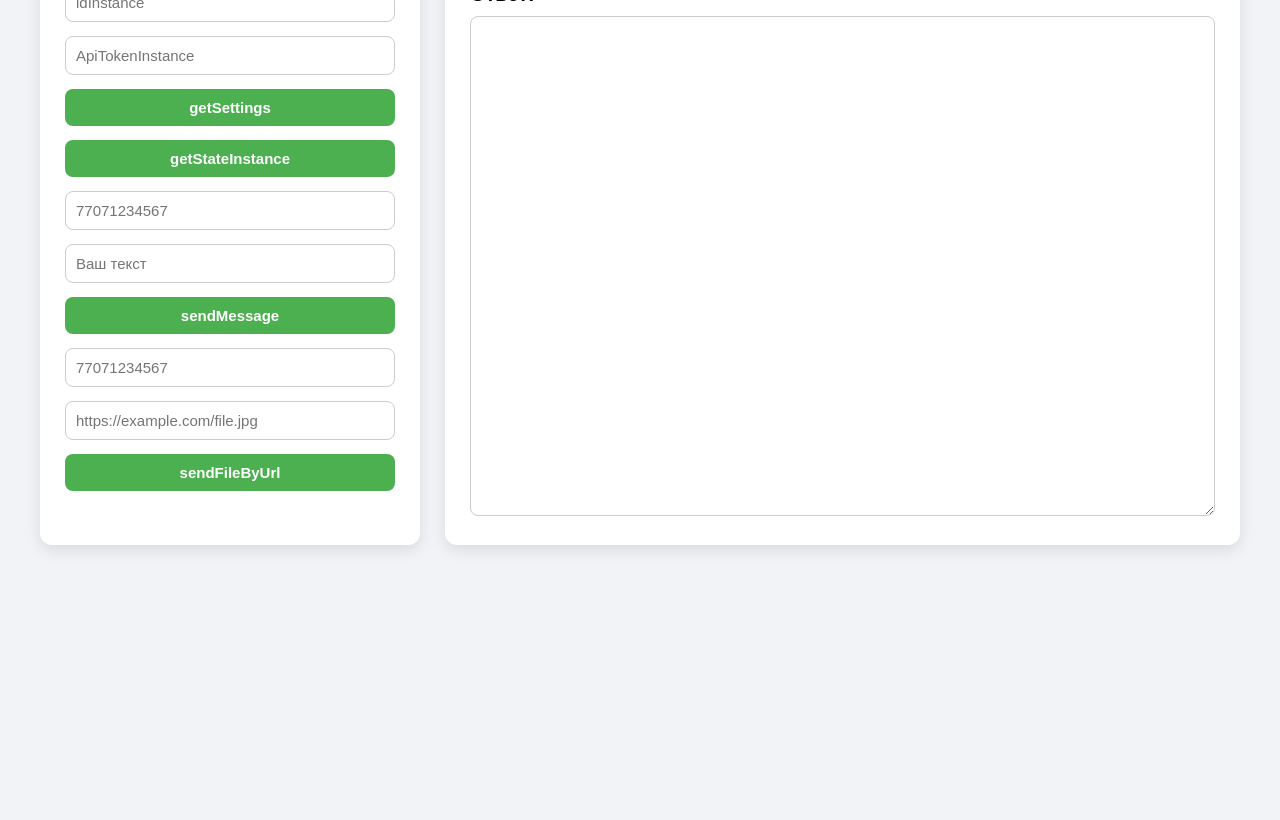
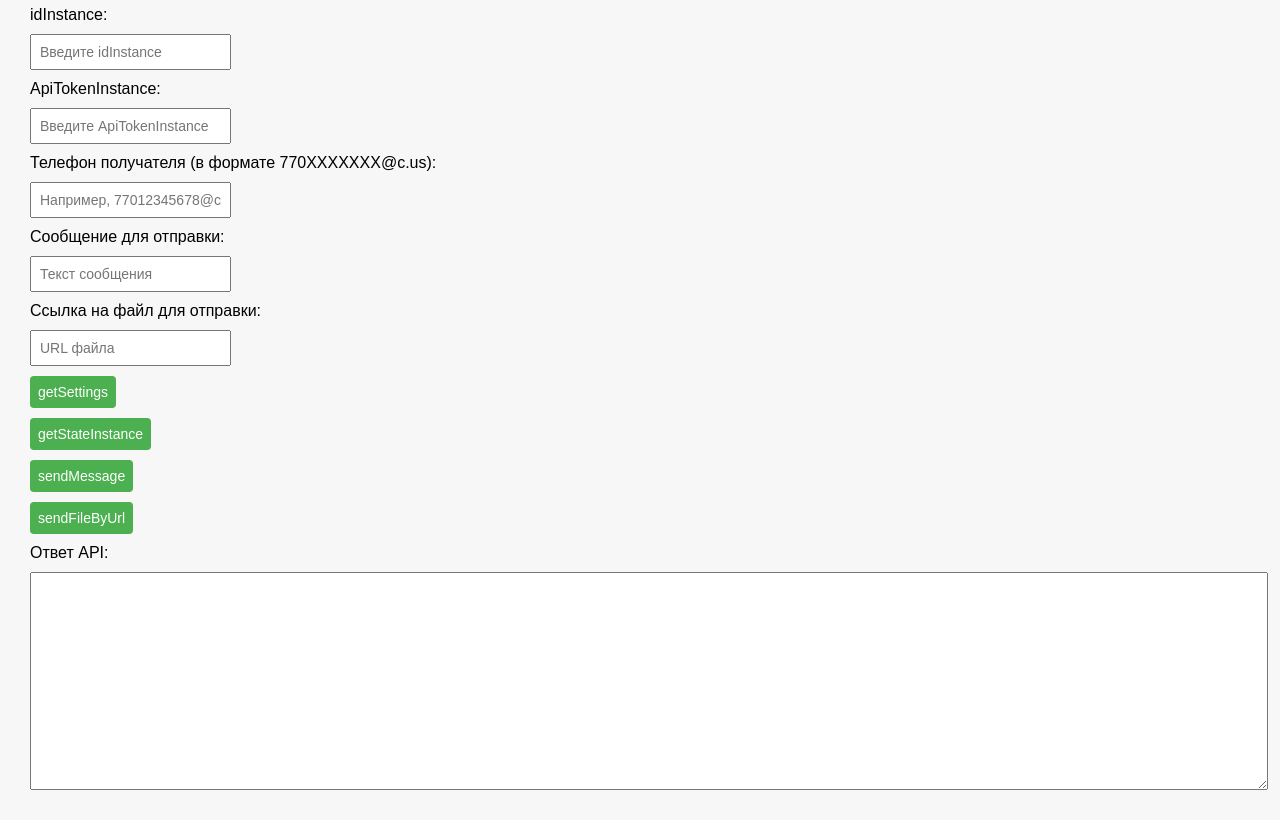
Before and after one commit to ZhasZh/green-api-test, a plain HTML site: page index.html in a window 1280 px wide. Shown: the part 82-902 px from the top of the page. Before the commit the page ends 800 px from the top, so only its background shows below. Drawn offline with Linux system fonts and the light colour scheme.

Commit message:
Update index.html

```diff
--- a/index.html
+++ b/index.html
@@ -2,139 +2,142 @@
 <html lang="ru">
 <head>
     <meta charset="UTF-8">
-<title>GREEN API Test</title>
-
+    <title>Тестовое задание GREEN-API</title>
     <style>
         body {
             font-family: Arial, sans-serif;
-        background:#f2f3f7;
-        margin:0;
-        padding:0;
+            margin: 30px;
+            background-color: #f7f7f7;
         }
-
-    .container {
-        display: flex;
-        gap: 25px;
-        padding: 40px;
-        max-width: 1300px;
-        margin: auto;
+        h1 {
+            color: #333;
         }
-
-    .left-panel, .right-panel {
-        background:white;
-        border-radius:12px;
-        padding:25px;
-        box-shadow:0 5px 15px rgba(0,0,0,.1);
+        input, textarea, button {
+            display: block;
+            margin: 10px 0;
+            padding: 8px;
+            font-size: 14px;
         }
-
-    .left-panel {
-        width:330px;
-        display:flex;
-        flex-direction:column;
-        gap:14px;
+        textarea {
+            width: 100%;
+            height: 200px;
+            resize: vertical;
         }
-
-    input, textarea, button {
-        width:100%;
-        padding:10px;
-        font-size:15px;
-        border-radius:8px;
-        border:1px solid #ccc;
-        box-sizing:border-box;
+        button {
+            cursor: pointer;
+            background-color: #4CAF50;
+            color: white;
+            border: none;
+            border-radius: 4px;
         }
-
-    button {
-        background:#4CAF50;
-        color:white;
-        border:none;
-        cursor:pointer;
-        font-weight:bold;
-        transition:.25s;
-    }
-
         button:hover {
-        background:#45a049;
-    }
-
-    .right-panel {
-        flex:1;
-    }
-
-    .title {
-        font-size:20px;
-        font-weight:bold;
-        margin-bottom:10px;
-    }
-
-    textarea {
-        height:500px;
-        resize:both;
-        font-family:monospace;
-        white-space:pre-wrap;
-        overflow:auto;
+            background-color: #45a049;
         }
     </style>
 </head>
-
 <body>
 
-<div class="container">
+<h1>GREEN-API Тестовое задание</h1>
 
-    <div class="left-panel">
-        <input id="idInstance" placeholder="idInstance">
-        <input id="ApiTokenInstance" placeholder="ApiTokenInstance">
+<label>idInstance:</label>
+<input type="text" id="idInstance" placeholder="Введите idInstance">
+
+<label>ApiTokenInstance:</label>
+<input type="text" id="apiTokenInstance" placeholder="Введите ApiTokenInstance">
+
+<label>Телефон получателя (в формате 770XXXXXXX@c.us):</label>
+<input type="text" id="phone" placeholder="Например, 77012345678@c.us">
+
+<label>Сообщение для отправки:</label>
+<input type="text" id="message" placeholder="Текст сообщения">
+
+<label>Ссылка на файл для отправки:</label>
+<input type="text" id="fileUrl" placeholder="URL файла">
 
 <button onclick="getSettings()">getSettings</button>
 <button onclick="getStateInstance()">getStateInstance</button>
+<button onclick="sendMessage()">sendMessage</button>
+<button onclick="sendFileByUrl()">sendFileByUrl</button>
 
-        <input id="phone" placeholder="77071234567">
-        <input id="message" placeholder="Ваш текст">
-
-        <button onclick="sendMessage()">sendMessage</button>
-
-        <input id="filePhone" placeholder="77071234567">
-        <input id="fileUrl" placeholder="https://example.com/file.jpg">
-
-        <button onclick="sendFileByUrl()">sendFileByUrl</button>
-    </div>
-
-    <div class="right-panel">
-        <div class="title">Ответ:</div>
-        <textarea id="response" readonly></textarea>
-    </div>
-</div>
-
+<label>Ответ API:</label>
+<textarea id="responseField" readonly></textarea>
 
 <script>
-async function sendRequest(method, data={}) {
-    const id = document.getElementById("idInstance").value;
-    const token = document.getElementById("ApiTokenInstance").value;
+    const responseField = document.getElementById("responseField");
 
-    const url = `https://api.green-api.com/waInstance${id}/${method}/${token}`;
-    const res = await fetch(url,{
-        method:"POST",
-        headers:{ "Content-Type":"application/json" },
-        body:Object.keys(data).length ? JSON.stringify(data) : null
-    });
+    function getSettings() {
+        const idInstance = document.getElementById("idInstance").value;
+        const apiTokenInstance = document.getElementById("apiTokenInstance").value;
 
-    document.getElementById("response").value = await res.text();
+        fetch(`https://api.green-api.com/waInstance${idInstance}/getSettings/${apiTokenInstance}`, {
+            method: "POST",
+            headers: {"Content-Type": "application/json"},
+            body: JSON.stringify({})
+        })
+        .then(res => res.json())
+        .then(data => {
+            responseField.value = JSON.stringify(data, null, 2);
+        })
+        .catch(err => responseField.value = "Ошибка: " + err);
     }
 
-// ===== API Методы =====
-function getSettings()       { sendRequest("getSettings"); }
-function getStateInstance()  { sendRequest("getStateInstance"); }
+    function getStateInstance() {
+        const idInstance = document.getElementById("idInstance").value;
+        const apiTokenInstance = document.getElementById("apiTokenInstance").value;
+
+        fetch(`https://api.green-api.com/waInstance${idInstance}/getStateInstance/${apiTokenInstance}`, {
+            method: "POST",
+            headers: {"Content-Type": "application/json"},
+            body: JSON.stringify({})
+        })
+        .then(res => res.json())
+        .then(data => {
+            responseField.value = JSON.stringify(data, null, 2);
+        })
+        .catch(err => responseField.value = "Ошибка: " + err);
+    }
+
     function sendMessage() {
-    sendRequest("sendMessage",{
-        chatId: document.getElementById("phone").value+"@c.us",
-        message: document.getElementById("message").value
-    });
+        const idInstance = document.getElementById("idInstance").value;
+        const apiTokenInstance = document.getElementById("apiTokenInstance").value;
+        const phone = document.getElementById("phone").value;
+        const message = document.getElementById("message").value;
+
+        fetch(`https://api.green-api.com/waInstance${idInstance}/sendMessage/${apiTokenInstance}`, {
+            method: "POST",
+            headers: {"Content-Type": "application/json"},
+            body: JSON.stringify({
+                chatId: phone,
+                message: message
+            })
+        })
+        .then(res => res.json())
+        .then(data => {
+            responseField.value = JSON.stringify(data, null, 2);
+        })
+        .catch(err => responseField.value = "Ошибка: " + err);
     }
+
     function sendFileByUrl() {
-    sendRequest("sendFileByUrl",{
-        chatId: document.getElementById("filePhone").value+"@c.us",
-        urlFile: document.getElementById("fileUrl").value,
-        fileName:"file"
-    });
+        const idInstance = document.getElementById("idInstance").value;
+        const apiTokenInstance = document.getElementById("apiTokenInstance").value;
+        const phone = document.getElementById("phone").value;
+        const fileUrl = document.getElementById("fileUrl").value;
+
+        fetch(`https://api.green-api.com/waInstance${idInstance}/sendFileByUrl/${apiTokenInstance}`, {
+            method: "POST",
+            headers: {"Content-Type": "application/json"},
+            body: JSON.stringify({
+                chatId: phone,
+                url: fileUrl,
+                caption: "Файл для теста"
+            })
+        })
+        .then(res => res.json())
+        .then(data => {
+            responseField.value = JSON.stringify(data, null, 2);
+        })
+        .catch(err => responseField.value = "Ошибка: " + err);
     }
 </script>
 
```
Lines whose indentation alone changed are shown as unchanged.
